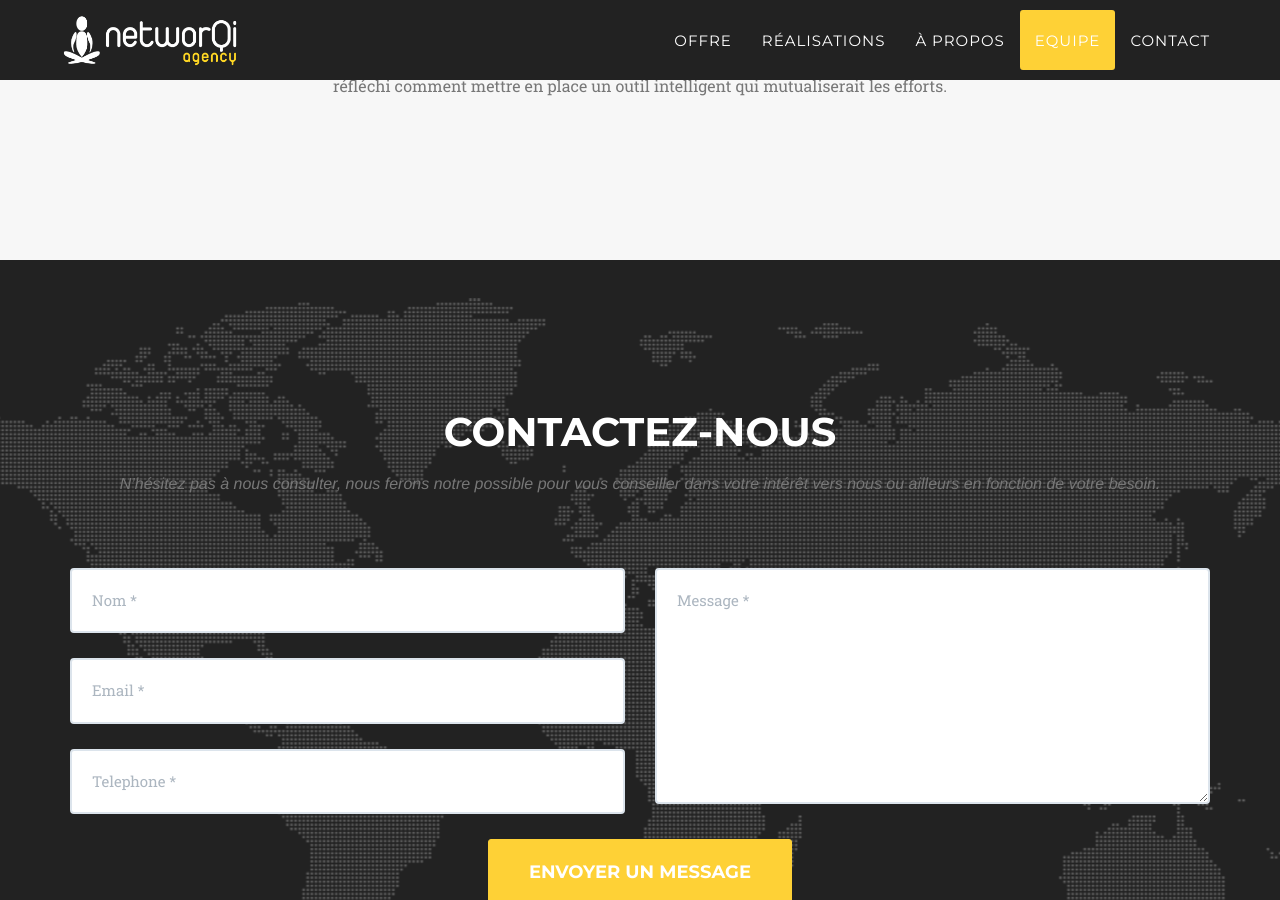
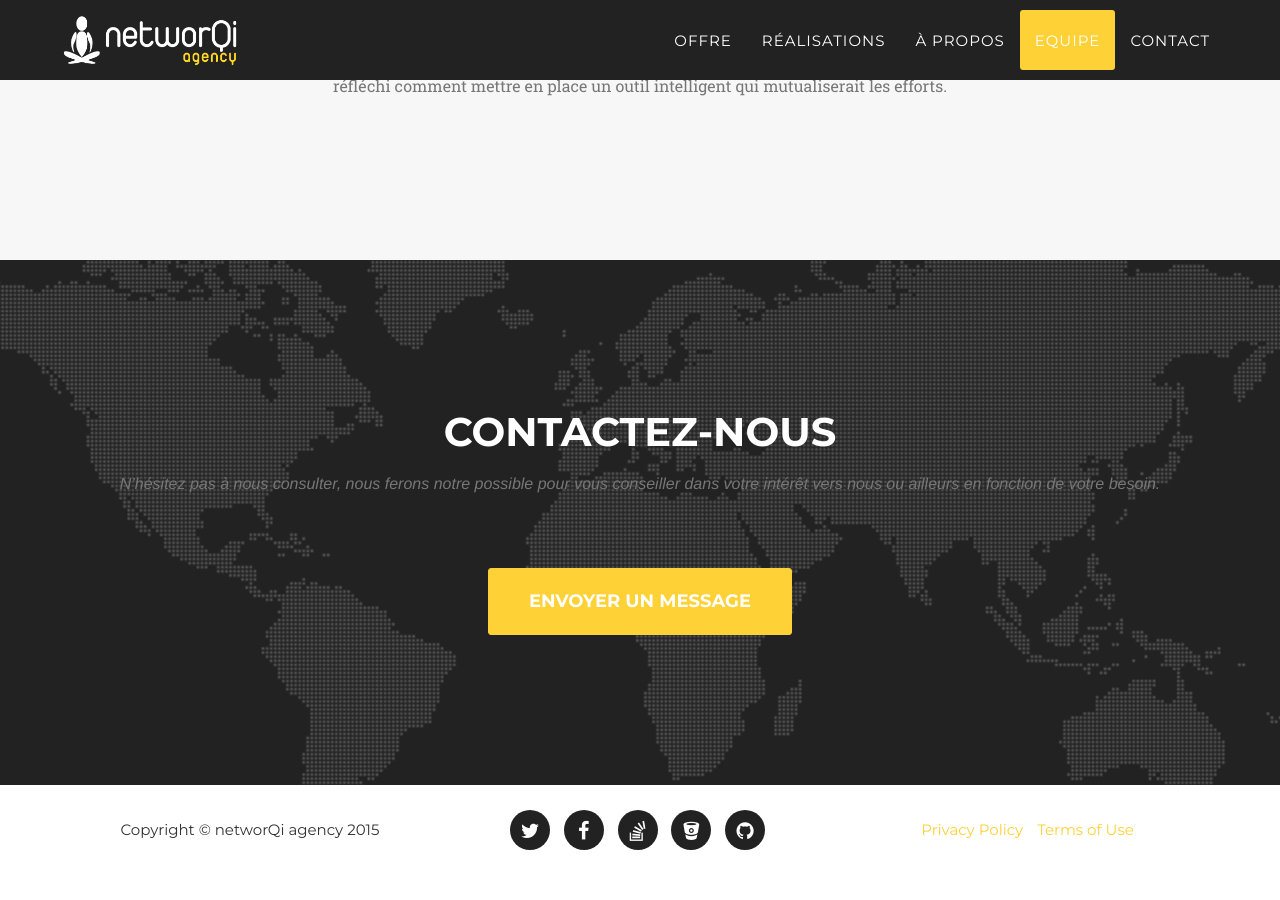
Before and after one commit to NetworQi/networqi.github.io, a Jekyll site: the page built from index.html, in a window 1280 px wide and 900 px high, scrolled down 5402 px. Built offline with Jekyll 4.4.1, drawn with Linux system fonts in a browser that asks for light colours; some web fonts are replaced; after the commit the page ends 6277 px from its top, so only the background shows below that.

Commit message:
Change form to mailto

```diff
--- a/_includes/contact.html
+++ b/_includes/contact.html
@@ -8,36 +8,37 @@
     </div>
     <div class="row">
       <div class="col-lg-12">
-        <form name="sentMessage" id="contactForm" novalidate>
+        <form name="sentMessage" novalidate>
           <div class="row">
-            <div class="col-md-6">
-              <div class="form-group">
-                <input type="text" class="form-control" placeholder="Nom *" id="name" required data-validation-required-message="Votre nom.">
+            <!--<div class="col-md-6">-->
+              <!--<div class="form-group">-->
+                <!--<input type="text" class="form-control" placeholder="Nom *" id="name" required data-validation-required-message="Votre nom.">-->
 
-                <p class="help-block text-danger"></p>
-              </div>
-              <div class="form-group">
-                <input type="email" class="form-control" placeholder="Email *" id="email" required data-validation-required-message="Votre email.">
+                <!--<p class="help-block text-danger"></p>-->
+              <!--</div>-->
+              <!--<div class="form-group">-->
+                <!--<input type="email" class="form-control" placeholder="Email *" id="email" required data-validation-required-message="Votre email.">-->
 
-                <p class="help-block text-danger"></p>
-              </div>
-              <div class="form-group">
-                <input type="tel" class="form-control" placeholder="Telephone *" id="phone" required data-validation-required-message="Votre numero de telephone.">
+                <!--<p class="help-block text-danger"></p>-->
+              <!--</div>-->
+              <!--<div class="form-group">-->
+                <!--<input type="tel" class="form-control" placeholder="Telephone *" id="phone" required data-validation-required-message="Votre numero de telephone.">-->
 
-                <p class="help-block text-danger"></p>
-              </div>
-            </div>
-            <div class="col-md-6">
-              <div class="form-group">
-                <textarea class="form-control" placeholder="Message *" id="message" required data-validation-required-message="Votre message."></textarea>
+                <!--<p class="help-block text-danger"></p>-->
+              <!--</div>-->
+            <!--</div>-->
+            <!--<div class="col-md-6">-->
+              <!--<div class="form-group">-->
+                <!--<textarea class="form-control" placeholder="Message *" id="message" required data-validation-required-message="Votre message."></textarea>-->
 
-                <p class="help-block text-danger"></p>
-              </div>
-            </div>
-            <div class="clearfix"></div>
+                <!--<p class="help-block text-danger"></p>-->
+              <!--</div>-->
+            <!--</div>-->
+            <!--<div class="clearfix"></div>-->
             <div class="col-lg-12 text-center">
-              <div id="success"></div>
-              <button type="submit" class="btn btn-xl">Envoyer un message</button>
+              <!--<div id="success"></div>-->
+              <!--<button type="submit" class="btn btn-xl">Envoyer un message</button>-->
+              <a class="btn btn-xl" href="mailto:contact@networqi.com">Envoyer un message</a>
             </div>
           </div>
         </form>
```
